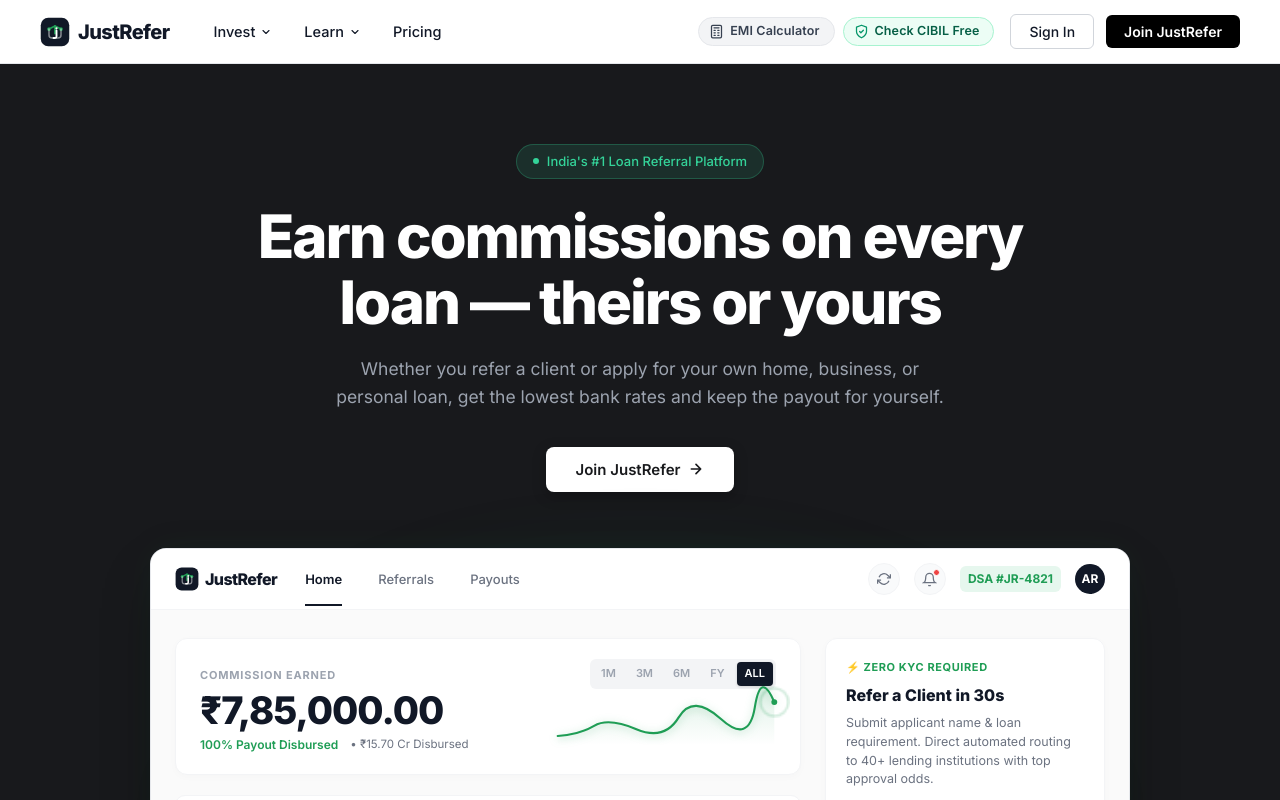
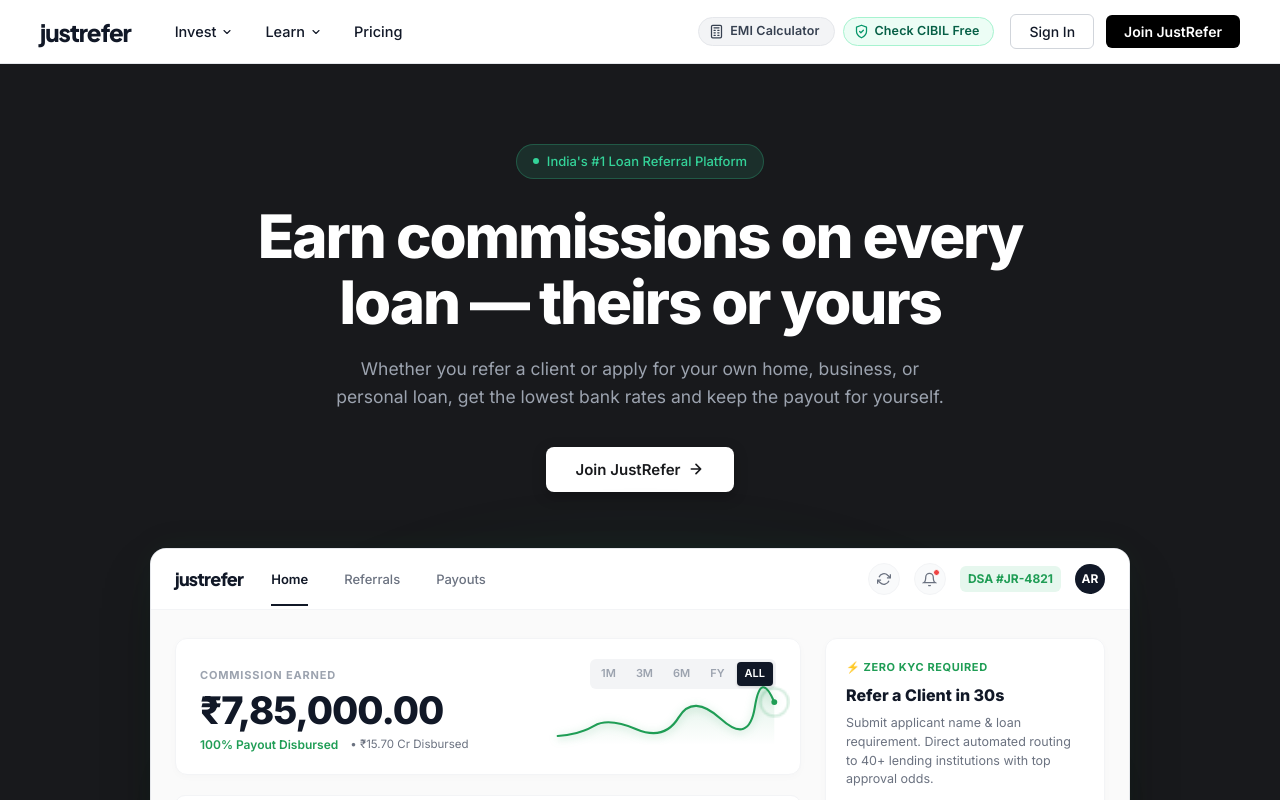
Before and after one commit to adityars07/Just-Refer, a React (Vite) app: page / in a window 1280 px wide. Shown: the top 800 px of the page. Built offline with nearby package versions, Linux system fonts and the light colour scheme.

Commit message:
Update src/components/Logo.tsx

```diff
--- a/src/components/Logo.tsx
+++ b/src/components/Logo.tsx
@@ -1,114 +1,58 @@
+import React from 'react'
+
 /**
  * JustRefer Logo Component
- * Modern, minimal fintech logo with a referral-arrow icon mark + wordmark.
- * The icon is two overlapping rounded arrows forming a "connection" motif.
+ * Exact Carry.com style:
+ * - Minimal, modern, geometric lowercase wordmark: "justrefer"
+ * - Extra-bold typography (Plus Jakarta Sans, 800 weight)
+ * - Signature Carry-style hover micro-interaction (subtle rotate on hover, active scale)
+ * - Supports dark (black on white) and light (white on dark) variants
  */
 
 interface LogoProps {
-  size?: 'sm' | 'md' | 'lg'
+  size?: 'xs' | 'sm' | 'md' | 'lg'
+  variant?: 'dark' | 'light'
+  className?: string
+  onClick?: () => void
   showWordmark?: boolean
-  variant?: 'dark' | 'light'   // dark = dark icon on white bg, light = white icon on dark bg
-  className?: string
 }
 
-const sizeMap = {
-  sm: { icon: 24, font: 16, gap: 6 },
-  md: { icon: 30, font: 20, gap: 8 },
-  lg: { icon: 38, font: 26, gap: 10 },
+const sizeConfig = {
+  xs: { font: 15, letterSpacing: '-0.6px' },
+  sm: { font: 18, letterSpacing: '-0.8px' },
+  md: { font: 24, letterSpacing: '-1.1px' },
+  lg: { font: 30, letterSpacing: '-1.4px' },
 }
 
-const Logo = ({
+const Logo: React.FC<LogoProps> = ({
   size = 'md',
-  showWordmark = true,
   variant = 'dark',
   className = '',
-}: LogoProps) => {
-  const s = sizeMap[size]
-  const iconColor = variant === 'dark' ? '#111827' : '#ffffff'
-  const accentColor = '#1F9D55'
-  const textColor = variant === 'dark' ? '#111827' : '#ffffff'
+  onClick,
+}) => {
+  const cfg = sizeConfig[size] || sizeConfig.md
+  const color = variant === 'dark' ? '#111827' : '#ffffff'
 
   return (
-    <div
-      className={`jr-logo ${className}`}
+    <span
+      className={`carry-wordmark-logo ${className}`}
+      onClick={onClick}
       style={{
+        fontSize: `${cfg.font}px`,
+        fontWeight: 800,
+        color,
+        letterSpacing: cfg.letterSpacing,
+        lineHeight: 1,
+        fontFamily: "'Plus Jakarta Sans', -apple-system, BlinkMacSystemFont, 'Segoe UI', Roboto, sans-serif",
         display: 'inline-flex',
         alignItems: 'center',
-        gap: `${s.gap}px`,
         textDecoration: 'none',
+        userSelect: 'none',
+        cursor: 'pointer',
       }}
     >
-      {/* Icon Mark: Rounded square with abstract referral arrows */}
-      <svg
-        width={s.icon}
-        height={s.icon}
-        viewBox="0 0 40 40"
-        fill="none"
-        xmlns="http://www.w3.org/2000/svg"
-        aria-hidden="true"
-      >
-        {/* Rounded square background */}
-        <rect
-          x="1"
-          y="1"
-          width="38"
-          height="38"
-          rx="10"
-          fill={iconColor}
-        />
-        {/* Two referral arrows forming a continuous loop */}
-        {/* Arrow 1: top-left to bottom-right */}
-        <path
-          d="M12 16L20 12L28 16"
-          stroke={accentColor}
-          strokeWidth="2.5"
-          strokeLinecap="round"
-          strokeLinejoin="round"
-        />
-        <path
-          d="M20 12V22"
-          stroke={accentColor}
-          strokeWidth="2.5"
-          strokeLinecap="round"
-        />
-        {/* Arrow 2: connection dots */}
-        <circle cx="12" cy="16" r="2.5" fill={accentColor} />
-        <circle cx="28" cy="16" r="2.5" fill={accentColor} />
-        {/* Base path */}
-        <path
-          d="M12 16V24C12 26.2091 13.7909 28 16 28H24C26.2091 28 28 26.2091 28 24V16"
-          stroke="#ffffff"
-          strokeWidth="2"
-          strokeLinecap="round"
-          opacity="0.5"
-        />
-        {/* Central "J" letterform */}
-        <path
-          d="M22 18V26C22 27.1046 21.1046 28 20 28H18"
-          stroke="#ffffff"
-          strokeWidth="2.5"
-          strokeLinecap="round"
-          strokeLinejoin="round"
-        />
-        <circle cx="22" cy="15" r="1.5" fill="#ffffff" />
-      </svg>
-
-      {/* Wordmark */}
-      {showWordmark && (
-        <span
-          style={{
-            fontSize: `${s.font}px`,
-            fontWeight: 800,
-            color: textColor,
-            letterSpacing: '-0.6px',
-            lineHeight: 1,
-            fontFamily: "'Inter', -apple-system, BlinkMacSystemFont, 'Segoe UI', sans-serif",
-          }}
-        >
-          JustRefer
-        </span>
-      )}
-    </div>
+      justrefer
+    </span>
   )
 }
 
```
